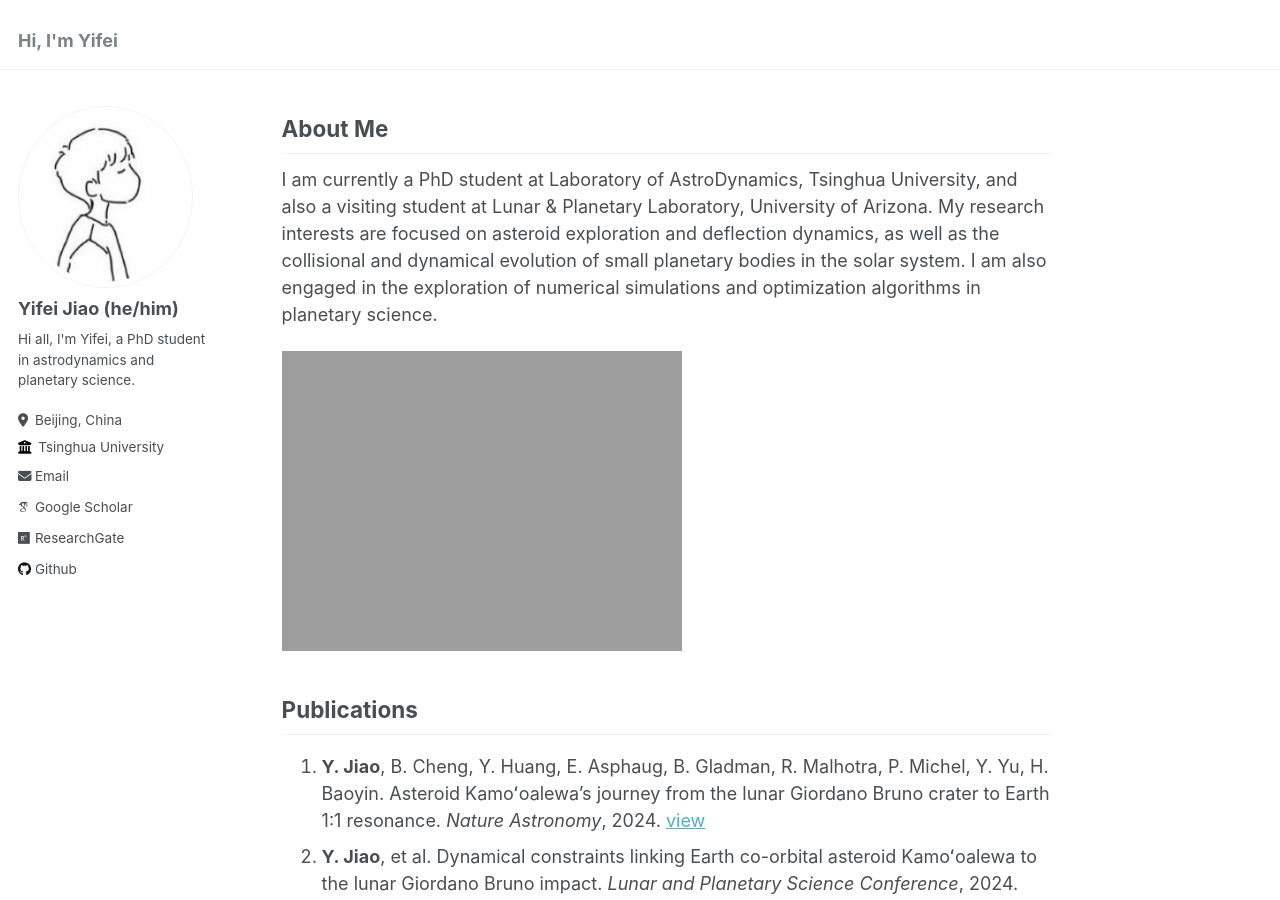
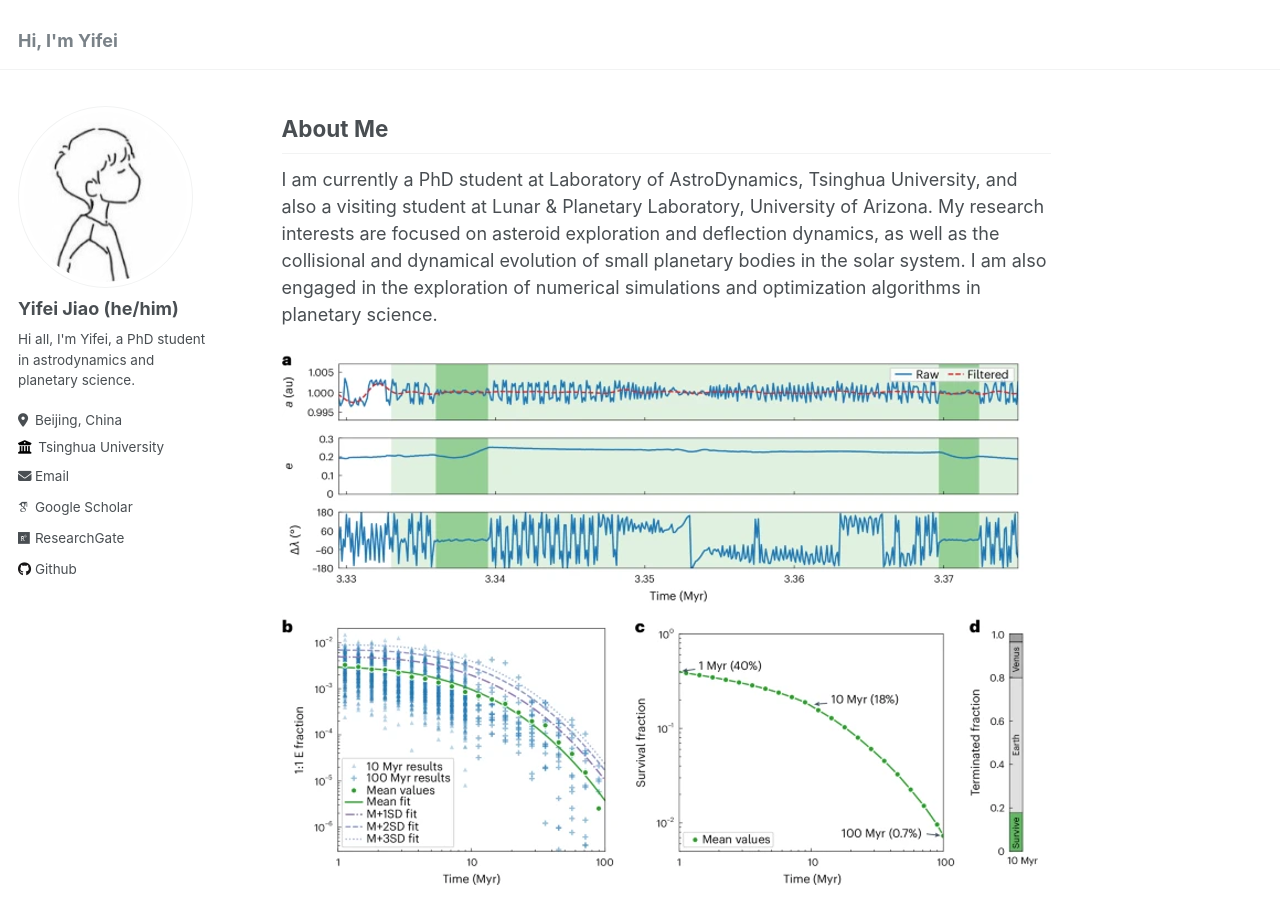
Before and after one commit to jiaoyf-thu/jiaoyf-thu.github.io, a Jekyll site: the page built from _pages/about.md, in a window 1280 px wide and 900 px high. Built offline with Jekyll 4.4.1, drawn with Linux system fonts in a browser that asks for light colours; some web fonts are replaced.

Commit message:
Update about.md

```diff
--- a/_pages/about.md
+++ b/_pages/about.md
@@ -11,7 +11,7 @@ redirect_from:
 
 I am currently a PhD student at Laboratory of AstroDynamics, Tsinghua University, and also a visiting student at Lunar & Planetary Laboratory, University of Arizona. My research interests are focused on asteroid exploration and deflection dynamics, as well as the collisional and dynamical evolution of small planetary bodies in the solar system. I am also engaged in the exploration of numerical simulations and optimization algorithms in planetary science.
 
-![Earth's quasi-moon as a piece of lunar imapct debris](https://jiaoyf-thu.github.io/files/Resume.pdf)
+![Earth's quasi-moon as a piece of lunar imapct debris](https://jiaoyf-thu.github.io/images/fig3.png)
 
 ## Publications
 1. **Y. Jiao**, B. Cheng, Y. Huang, E. Asphaug, B. Gladman, R. Malhotra, P. Michel, Y. Yu, H. Baoyin. Asteroid Kamoʻoalewa's journey from the lunar Giordano Bruno crater to Earth 1:1 resonance. *Nature Astronomy*, 2024. [view](https://www.nature.com/articles/s41550-024-02258-z)
```
